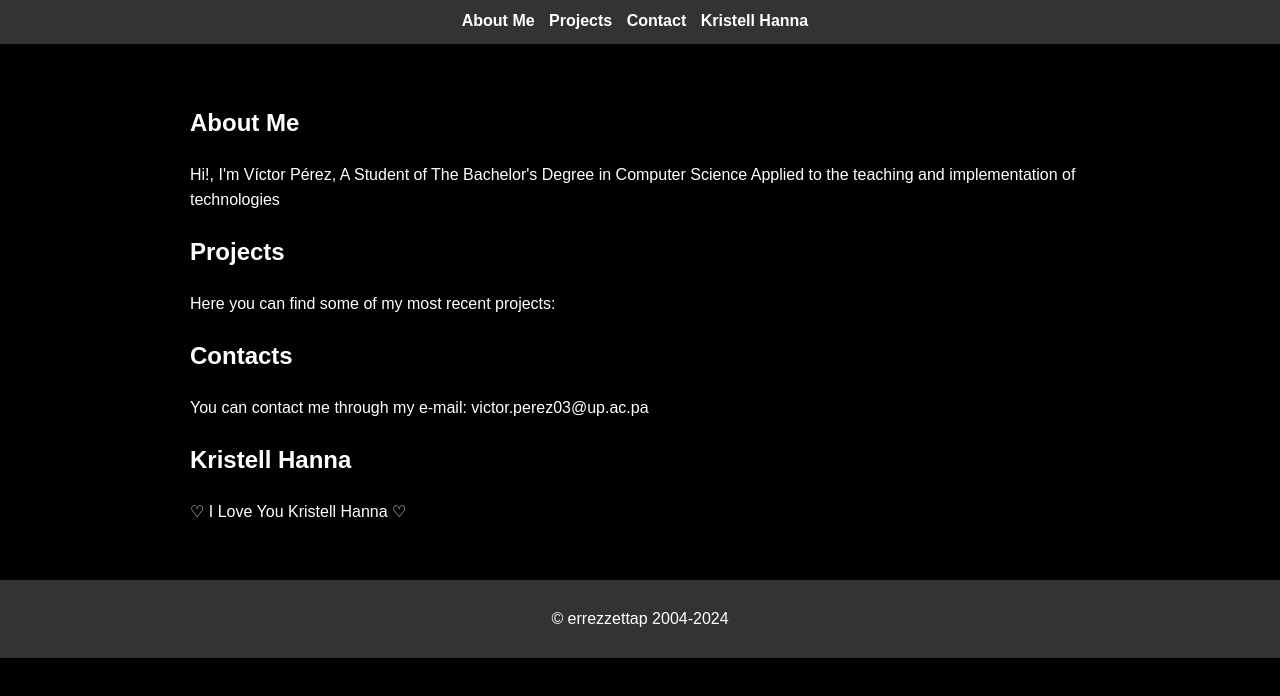
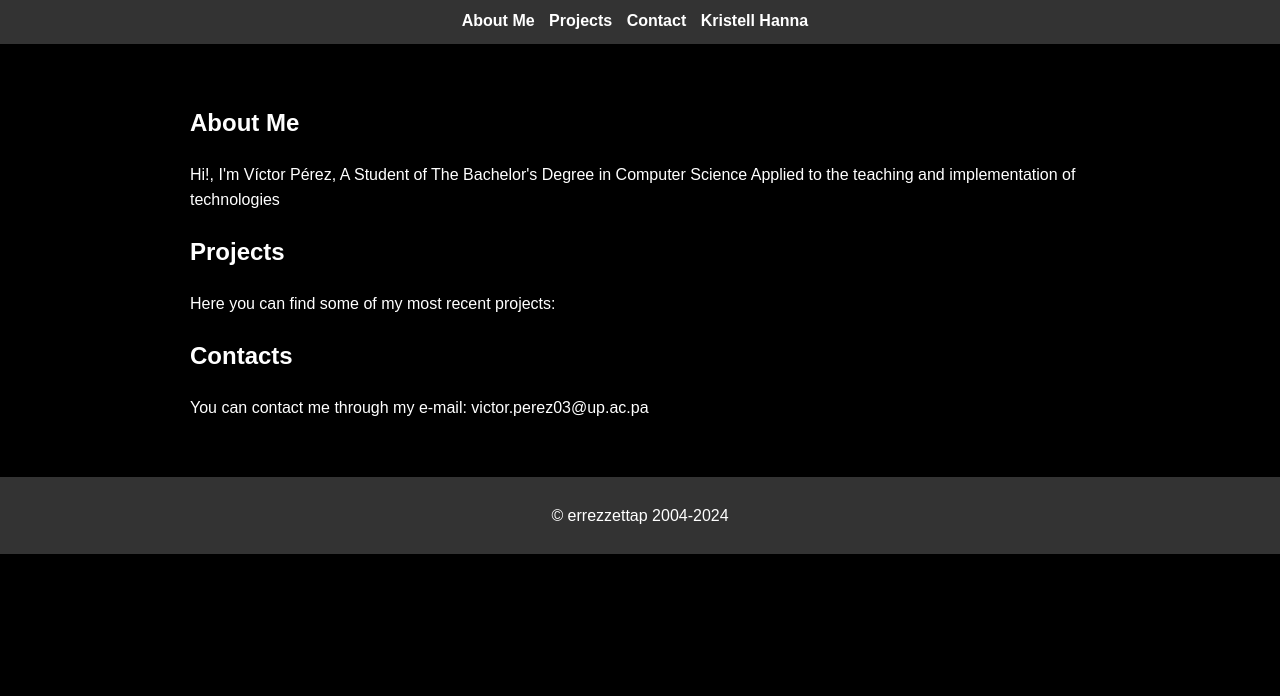
Before and after one commit to errezzettap/errezzettap.github.io, a plain HTML site: page index.html in a window 1280 px wide. Shown: the part 96-792 px from the top of the page. Drawn offline with Linux system fonts and the light colour scheme.

Commit message:
index.html

```diff
--- a/index.html
+++ b/index.html
@@ -73,10 +73,6 @@
         <h2>Contacts</h2>
         <p>You can contact me through my e-mail: victor.perez03@up.ac.pa</p>
     </section>
-    <section id="Kristell Hanna">
-        <h2>Kristell Hanna</h2>
-        <p>♡ I Love You Kristell Hanna ♡</p>
-    </section>
  </main>
  <footer>
     <p>&copy; errezzettap 2004-2024</p>
```
